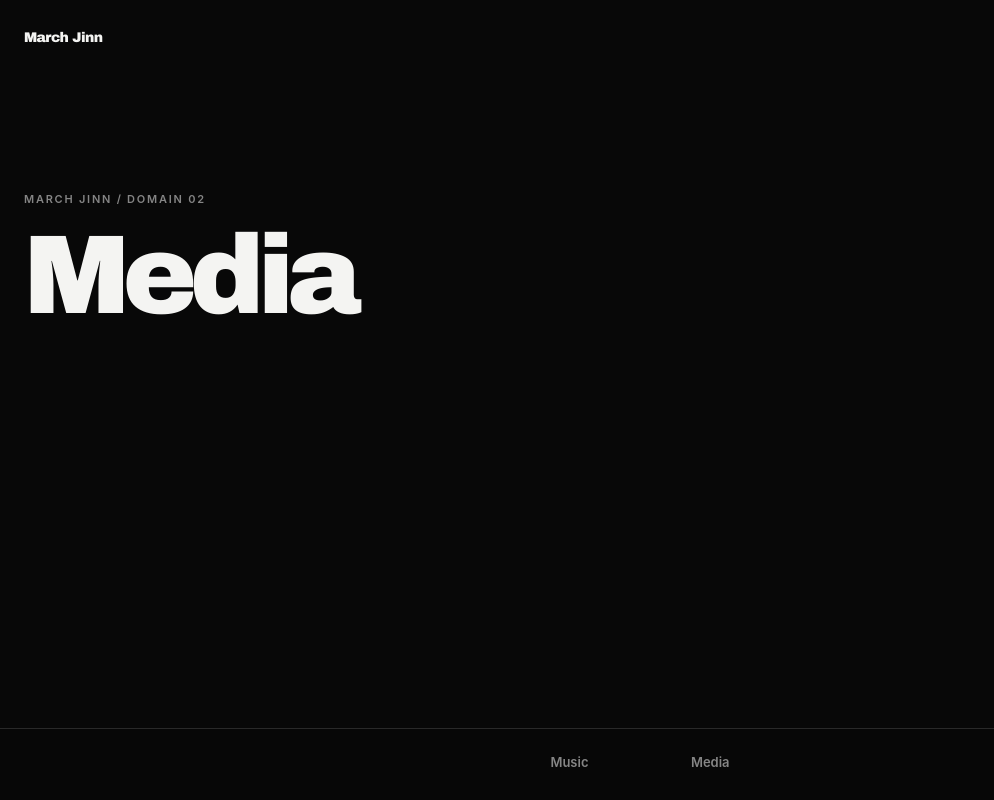
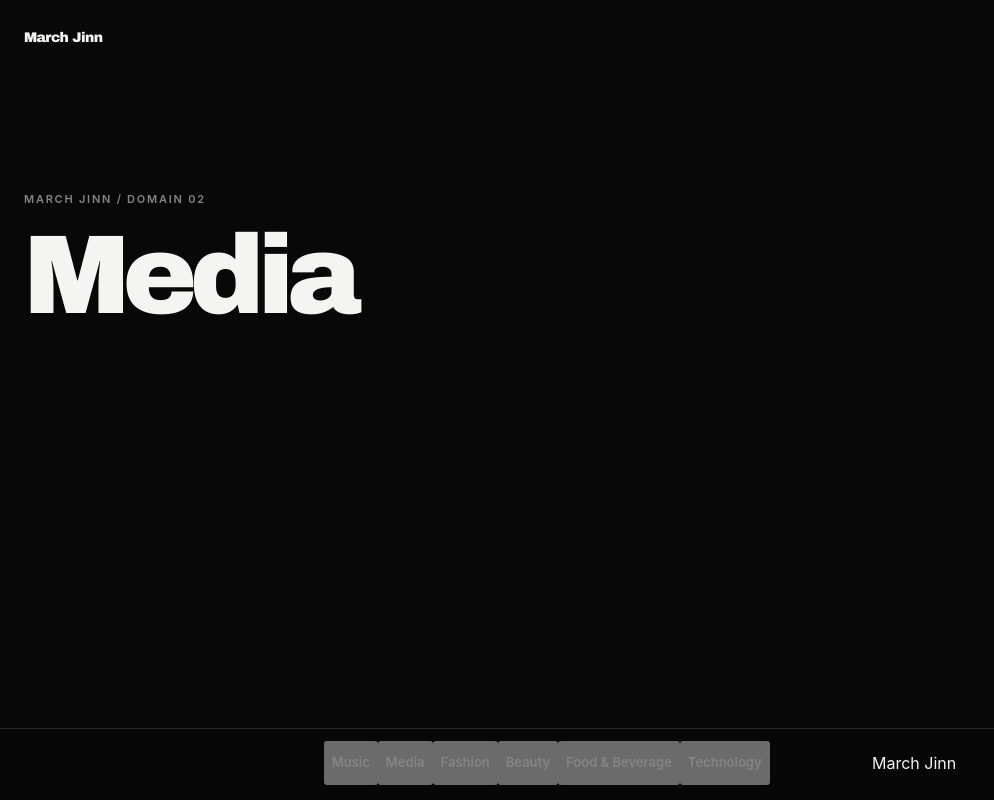
Before and after one commit to marchjinn/marchjinn.github.io, an Astro site: page /media in a window 1280 px wide. Shown: the whole page, without its empty margins (0-994 px from the left). Built offline with nearby package versions, Linux system fonts and the light colour scheme; Astro itself is replaced by a stand-in of ours.

Commit message:
Enhance GlobalNav with domain buttons and accessibility
Updated global navigation to include domain buttons and improved accessibility features.

```diff
--- a/src/components/GlobalNav.astro
+++ b/src/components/GlobalNav.astro
@@ -1,20 +1,66 @@
+
 ---
-const items = [
-  { label: "Music", href: "/music/" },
-  { label: "Media", href: "/media/" }
+const domains = [
+  { id: "music", label: "Music" },
+  { id: "media", label: "Media" },
+  { id: "fashion", label: "Fashion" },
+  { id: "beauty", label: "Beauty" },
+  { id: "food-beverage", label: "Food & Beverage" },
+  { id: "technology", label: "Technology" }
 ];
-const currentPath = Astro.url.pathname;
 ---
-<nav class="global-nav" aria-label="Primary navigation">
+
+<nav class="global-nav" aria-label="Global navigation">
   <div class="global-nav__inner">
-    {items.map((item) => (
-      <a
-        class:list={["global-nav__item", currentPath.startsWith(item.href) && "is-active"]}
-        href={item.href}
-        aria-current={currentPath.startsWith(item.href) ? "page" : undefined}
-      >
-        {item.label}
-      </a>
-    ))}
+
+    <div class="global-nav__domains">
+      {domains.map((domain) => (
+        <button
+          class="global-nav__item"
+          type="button"
+          data-domain={domain.id}
+          aria-pressed={domain.id === "music" ? "true" : "false"}
+        >
+          {domain.label}
+        </button>
+      ))}
+    </div>
+
+    <a
+      class="global-nav__brand"
+      href="/"
+      aria-label="March Jinn Home"
+    >
+      March Jinn
+    </a>
+
   </div>
 </nav>
+
+<script>
+  const nav = document.querySelector(".global-nav");
+
+  if (nav) {
+    const buttons = nav.querySelectorAll("[data-domain]");
+
+    buttons.forEach((button) => {
+      button.addEventListener("click", () => {
+        const selectedDomain = button.getAttribute("data-domain");
+
+        buttons.forEach((item) => {
+          const isActive =
+            item.getAttribute("data-domain") === selectedDomain;
+
+          item.classList.toggle("is-active", isActive);
+          item.setAttribute("aria-pressed", String(isActive));
+        });
+
+        window.dispatchEvent(
+          new CustomEvent("marchjinn:domain-change", {
+            detail: { domain: selectedDomain }
+          })
+        );
+      });
+    });
+  }
+</script>
```
